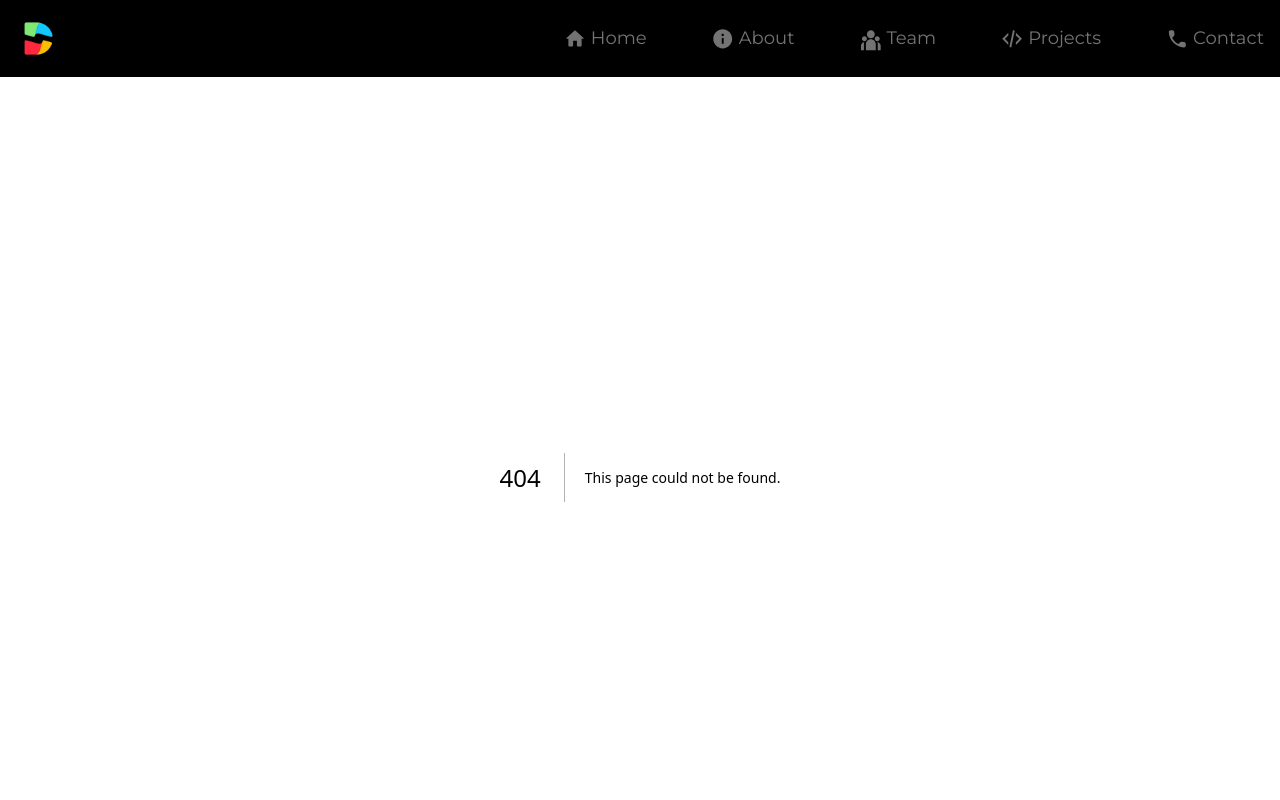
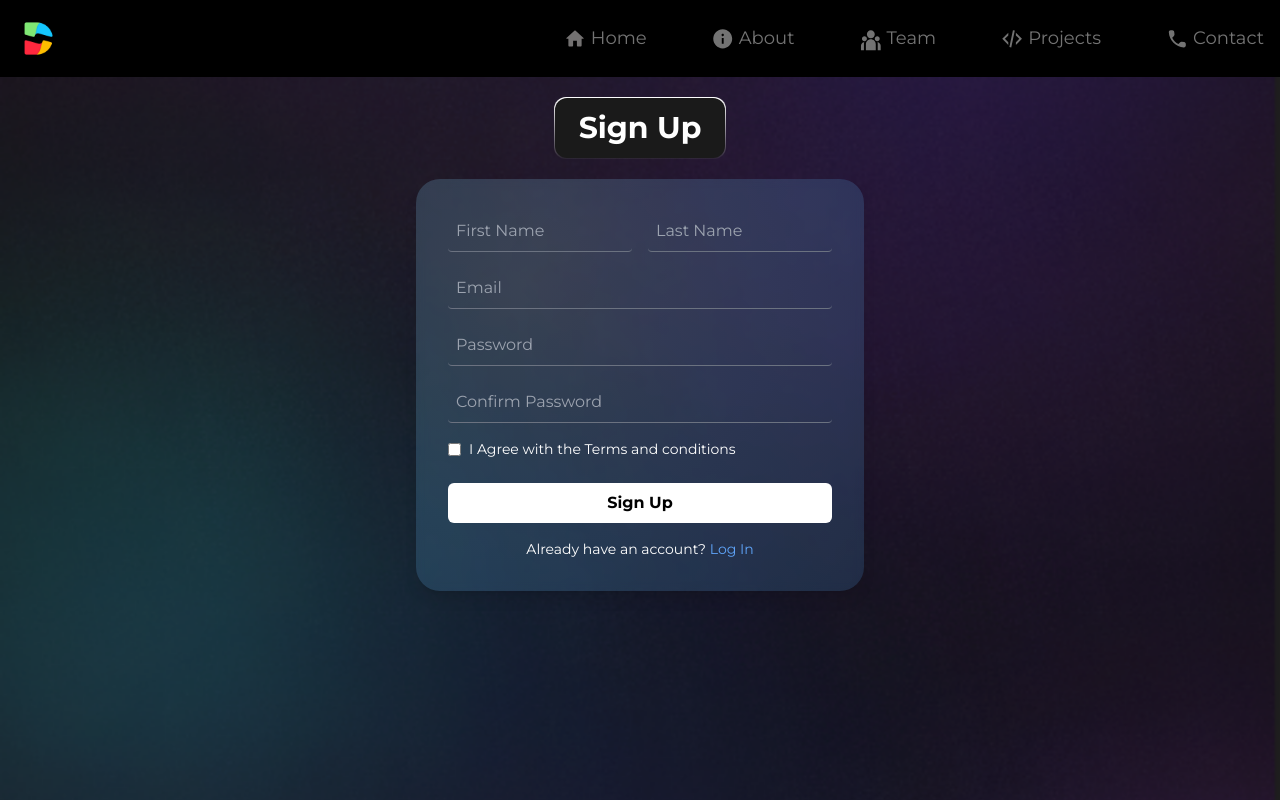
Before and after one commit to devsoc-iitkgp/site-frontend, a Next.js app: page /signup in a window 1280 px wide. Before the commit this address had no page. Shown: the top 800 px of the page. Built offline with nearby package versions, Linux system fonts and the light colour scheme.

Commit message:
Added Login and Signup Pages

```diff
--- /dev/null
+++ b/src/app/login/page.tsx
@@ -0,0 +1,55 @@
+"use client";
+
+import React from "react";
+import { FormEvent } from "react";
+import Heading from "@/components/Heading";
+
+export default function Login() {
+  const handleSubmit = (e: FormEvent) => {
+    e.preventDefault();
+    // Add your form submission logic here
+  };
+
+  return (
+    <div className="flex min-h-screen flex-col items-center bg-[url('/TeamsBg.png')] bg-cover bg-center font-montserrat">
+      <div className="mt-5">
+        <Heading name="Log In"></Heading>
+      </div>
+
+      {/* <div className="absolute -inset-[2px] rounded-2xl bg-[radial-gradient(circle_at_25%_25%,rgba(1, 1, 1, 1),rgba(203, 252, 255, 1),rgba(255, 255, 255, 1))] z-0 opacity-40 transition-opacity"></div> */}
+      {/* <div className="relative p-[2px] rounded-2xl bg-gradient-to-r from-[rgba(1,1,1,1)] via-[rgba(203,252,255,1)] to-[rgba(255,255,255,1)]"> */}
+      <div className="z-1 relative flex h-96 w-3/5 max-w-md flex-col justify-center rounded-3xl bg-[radial-gradient(circle_at_25%_25%,rgba(169,235,255,0.2),rgba(110,191,244,0.2),rgba(70,144,212,0.2))] p-8 shadow-lg backdrop-blur-sm sm:w-2/5 lg:w-96">
+        <form onSubmit={handleSubmit}>
+          <input
+            type="email"
+            placeholder="Email"
+            className="mb-4 w-full rounded border-b border-gray-500 bg-transparent p-2 text-white focus:border-purple-500 focus:outline-none"
+          />
+          <input
+            type="password"
+            placeholder="Password"
+            className="mb-4 w-full rounded border-b border-gray-500 bg-transparent p-2 text-white focus:border-purple-500 focus:outline-none"
+          />
+
+          <div className="mb-6 flex items-center">
+            <input type="checkbox" className="mr-2" />
+            <label className="text-sm text-white">Remember Me</label>
+          </div>
+          <button
+            type="submit"
+            className="w-full rounded-md bg-white py-2 font-bold text-black transition-colors hover:bg-gray-200"
+          >
+            Log In
+          </button>
+        </form>
+        <p className="mt-12 text-center text-sm text-white">
+          Don&apos;t have an account?{" "}
+          <a href="/signup" className="text-blue-400 hover:underline">
+            Sign Up
+          </a>
+        </p>
+      </div>
+      {/* </div> */}
+    </div>
+  );
+}
--- /dev/null
+++ b/src/app/signup/page.tsx
@@ -0,0 +1,72 @@
+"use client";
+
+import { FormEvent } from "react";
+import Heading from "../../components/Heading";
+
+export default function SignUpPage() {
+  const handleSubmit = (e: FormEvent) => {
+    e.preventDefault();
+    // Add your form submission logic here
+  };
+
+  return (
+    <div className="flex min-h-screen flex-col items-center bg-[url('/TeamsBg.png')] bg-cover bg-center font-montserrat">
+      <div className="mt-5">
+        <Heading name="Sign Up"></Heading>
+      </div>
+
+      {/* <div className="absolute -inset-[2px] rounded-2xl bg-[radial-gradient(circle_at_25%_25%,rgba(1, 1, 1, 1),rgba(203, 252, 255, 1),rgba(255, 255, 255, 1))] z-0 opacity-40 transition-opacity"></div> */}
+      {/* <div className="relative p-[2px] rounded-2xl bg-gradient-to-r from-[rgba(1,1,1,1)] via-[rgba(203,252,255,1)] to-[rgba(255,255,255,1)]"> */}
+      <div className="z-1 relative w-full max-w-md rounded-3xl bg-[radial-gradient(circle_at_25%_25%,rgba(169,235,255,0.2),rgba(110,191,244,0.2),rgba(70,144,212,0.2))] p-8 shadow-lg backdrop-blur-sm">
+        <form onSubmit={handleSubmit}>
+          <div className="mb-4 grid grid-cols-2 gap-4">
+            <input
+              type="text"
+              placeholder="First Name"
+              className="rounded border-b border-gray-500 bg-transparent p-2 text-white focus:border-purple-500 focus:outline-none"
+            />
+            <input
+              type="text"
+              placeholder="Last Name"
+              className="rounded border-b border-gray-500 bg-transparent p-2 text-white focus:border-purple-500 focus:outline-none"
+            />
+          </div>
+          <input
+            type="email"
+            placeholder="Email"
+            className="mb-4 w-full rounded border-b border-gray-500 bg-transparent p-2 text-white focus:border-purple-500 focus:outline-none"
+          />
+          <input
+            type="password"
+            placeholder="Password"
+            className="mb-4 w-full rounded border-b border-gray-500 bg-transparent p-2 text-white focus:border-purple-500 focus:outline-none"
+          />
+          <input
+            type="password"
+            placeholder="Confirm Password"
+            className="mb-4 w-full rounded border-b border-gray-500 bg-transparent p-2 text-white focus:border-purple-500 focus:outline-none"
+          />
+          <div className="mb-6 flex items-center">
+            <input type="checkbox" className="mr-2" />
+            <label className="text-sm text-white">
+              I Agree with the Terms and conditions
+            </label>
+          </div>
+          <button
+            type="submit"
+            className="w-full rounded-md bg-white py-2 font-bold text-black transition-colors hover:bg-gray-200"
+          >
+            Sign Up
+          </button>
+        </form>
+        <p className="mt-4 text-center text-sm text-white">
+          Already have an account?{" "}
+          <a href="/login" className="text-blue-400 hover:underline">
+            Log In
+          </a>
+        </p>
+      </div>
+      {/* </div> */}
+    </div>
+  );
+}
```
Also changed, not shown: public/login.svg (added).
